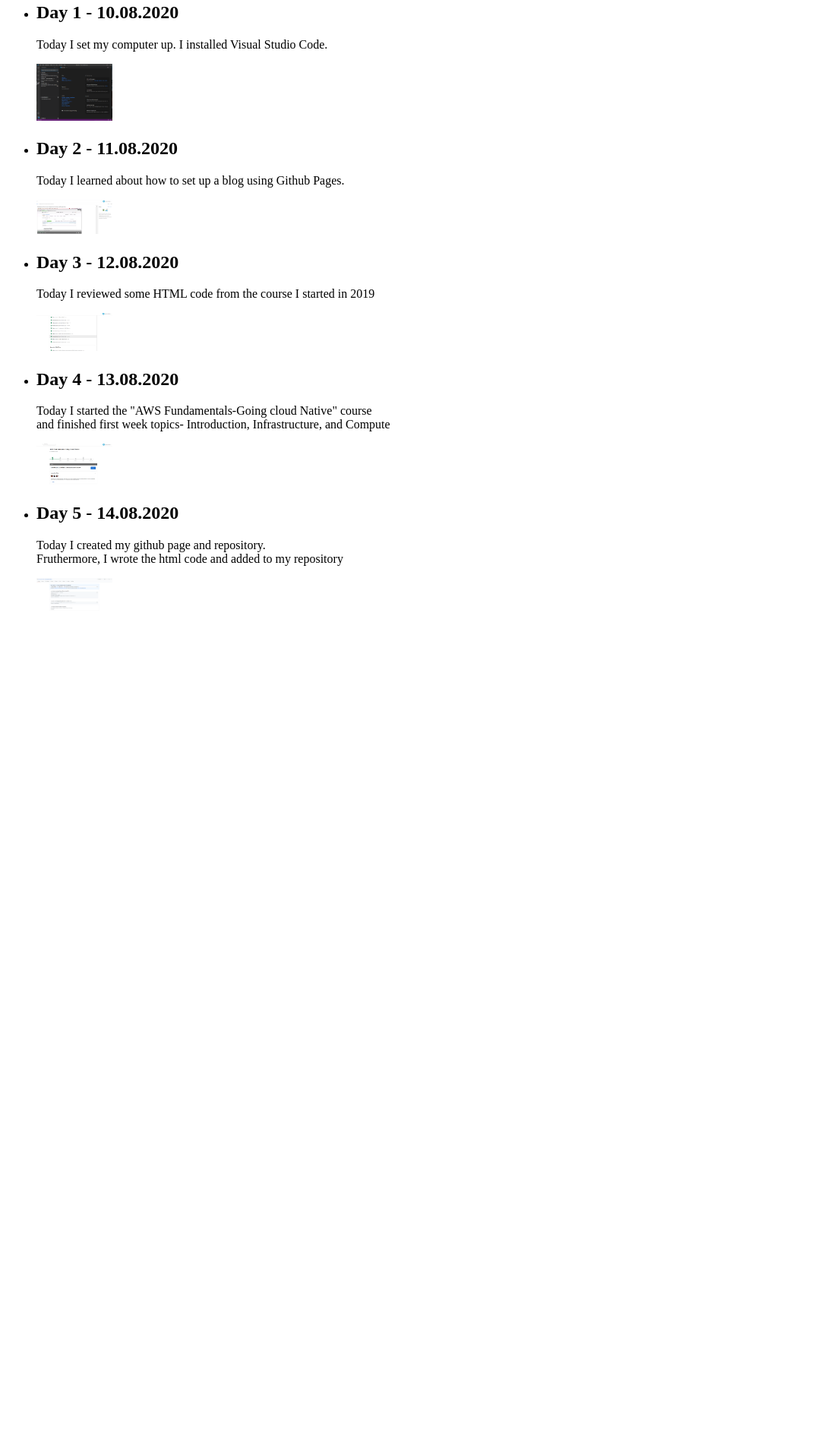
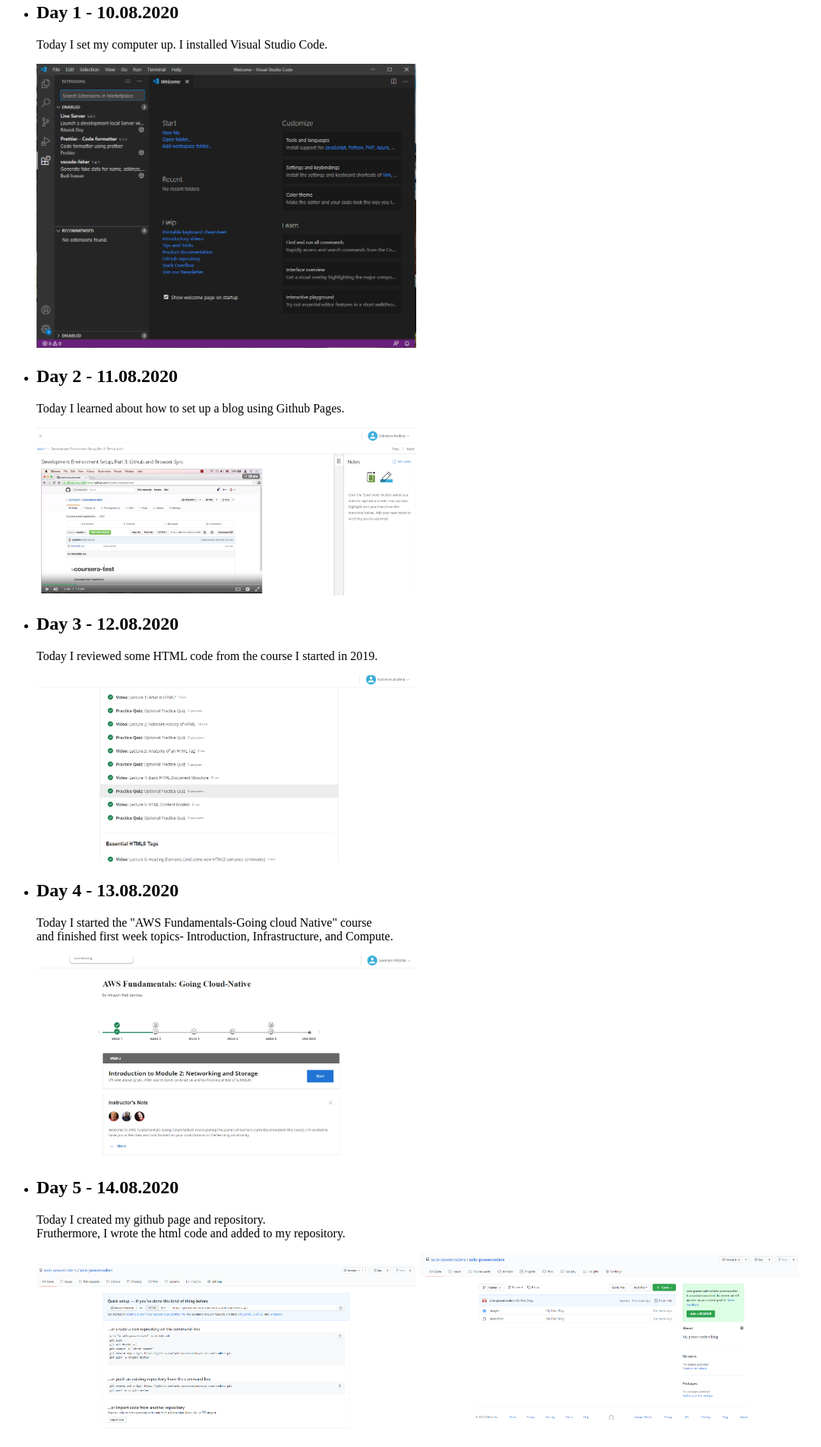
Before and after one commit to solo-powercoders/myblog, a plain HTML site: page index.html in a window 1280 px wide. Shown: the part 64-1969 px from the top of the page at 76% size, without its empty margins (0-1081 px from the left). Before the commit the page ends 889 px from the top, so only its background shows below. Drawn offline with Linux system fonts and the light colour scheme.

Commit message:
Edit Blog

```diff
--- a/index.html
+++ b/index.html
@@ -11,27 +11,28 @@
         <li>
             <h2>Day 1 - 10.08.2020</h2>
             <p>Today I set my computer up. I installed Visual Studio Code.</p>
-            <img src="images/visualStudio.png" width="100">
+            <img src="images/visualStudio.png" width="500">
         </li>
         <li>
             <h2>Day 2 - 11.08.2020</h2>
             <p>Today I learned about how to set up a blog using Github Pages.</p>
-            <img src="images/github.png" width="100">
+            <img src="images/github.png" width="500">
         </li>
         <li>
             <h2>Day 3 - 12.08.2020</h2>
-            <p>Today I reviewed some HTML code from the course I started in 2019</p>
-            <img src="images/html.png" width="100">
+            <p>Today I reviewed some HTML code from the course I started in 2019.</p>
+            <img src="images/html.png" width="500">
         </li>
         <li>
             <h2>Day 4 - 13.08.2020</h2>
-            <p>Today I started the "AWS Fundamentals-Going cloud Native" course<br>and finished first week topics- Introduction, Infrastructure, and Compute</p>
-            <img src="images/AWS.png" width="100">
+            <p>Today I started the "AWS Fundamentals-Going cloud Native" course<br>and finished first week topics- Introduction, Infrastructure, and Compute.</p>
+            <img src="images/AWS.png" width="500">
         </li>
         <li>
             <h2>Day 5 - 14.08.2020</h2>
-            <p>Today I created my github page and repository.<br>Fruthermore, I wrote the html code and added to my repository</p>
-            <img src="images/blog.png" width="100">
+            <p>Today I created my github page and repository.<br>Fruthermore, I wrote the html code and added to my repository.</p>
+            <img src="images/blog.png" width="500">
+            <img src="images/mygithub.png" width="500">
         </li>
     </ul>
 </body>
```
Also changed, not shown: images/mygithub.png (added).
